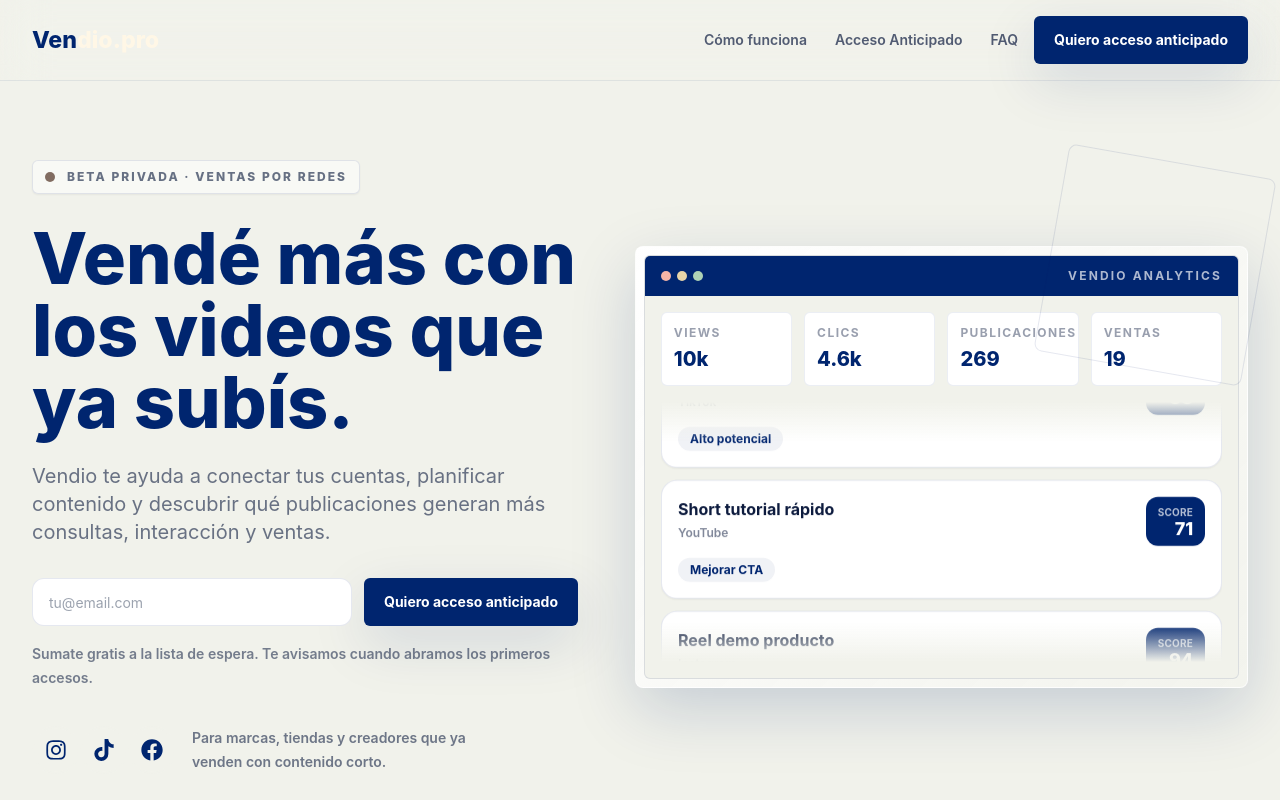
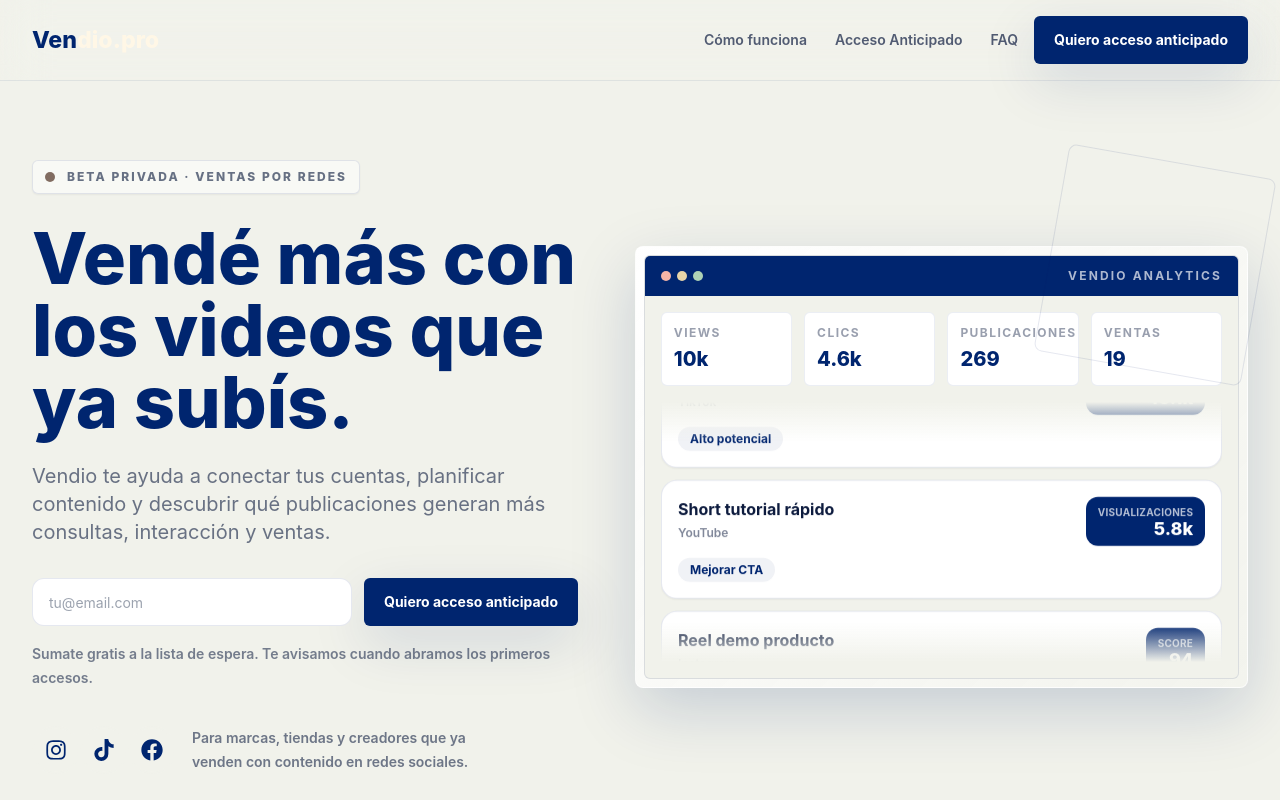
Before and after one commit to echeveagustin-code/vendio, a React (Vite) app: page / in a window 1280 px wide. Shown: the top 800 px of the page. Built offline with nearby package versions, Linux system fonts and the light colour scheme; a web font is replaced by a local one.

Commit message:
#Landing

```diff
--- a/src/App.jsx
+++ b/src/App.jsx
@@ -441,6 +441,11 @@ function ProblemSection() {
 }
 
 function ContinuousScroller({ rows = [] }) {
+  const generateViews = (seed) => {
+    // Generar número consistente pero que se vea aleatorio basado en el nombre
+    return Math.floor(Math.random() * (50000 - 5000) + 5000);
+  };
+
   return (
     <div className="vertical-marquee marquee-mask h-[260px] overflow-hidden">
       <div className="vertical-marquee__track">
@@ -460,9 +465,9 @@ function ContinuousScroller({ rows = [] }) {
 
                 <div className="rounded-xl bg-brand-navy px-3 py-2 text-right text-white">
                   <p className="text-[10px] font-bold uppercase tracking-wide text-white/70">
-                    Score
+                    Visualizaciones
                   </p>
-                  <p className="text-lg font-extrabold leading-none">{row.score}</p>
+                  <p className="text-lg font-extrabold leading-none">{(generateViews(row.name) / 1000).toFixed(1)}k</p>
                 </div>
               </div>
 
@@ -780,7 +785,7 @@ export default function App() {
                   ))}
                 </div>
                 <p className="max-w-xs text-sm font-semibold leading-6 text-brand-ink/58">
-                  Para marcas, tiendas y creadores que ya venden con contenido corto.
+                  Para marcas, tiendas y creadores que ya venden con contenido en redes sociales.
                 </p>
               </div>
             </div>
```
